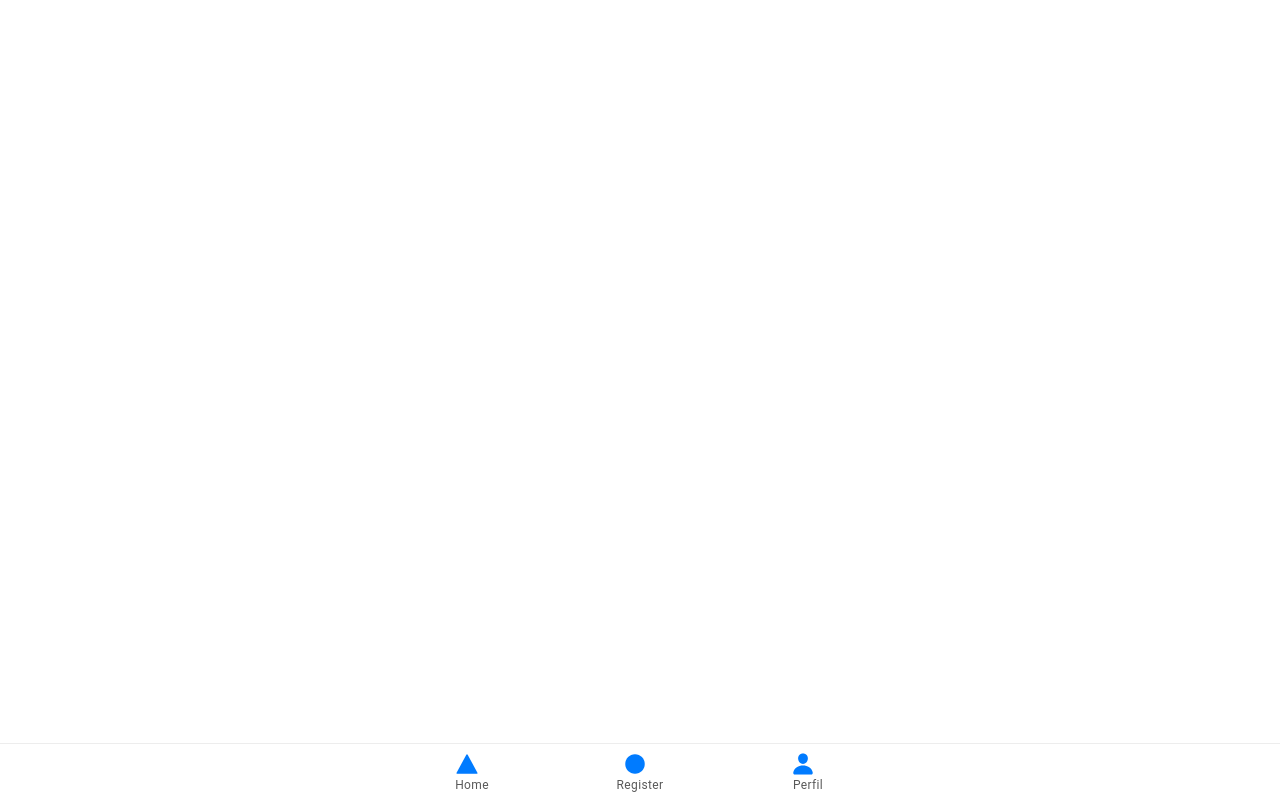
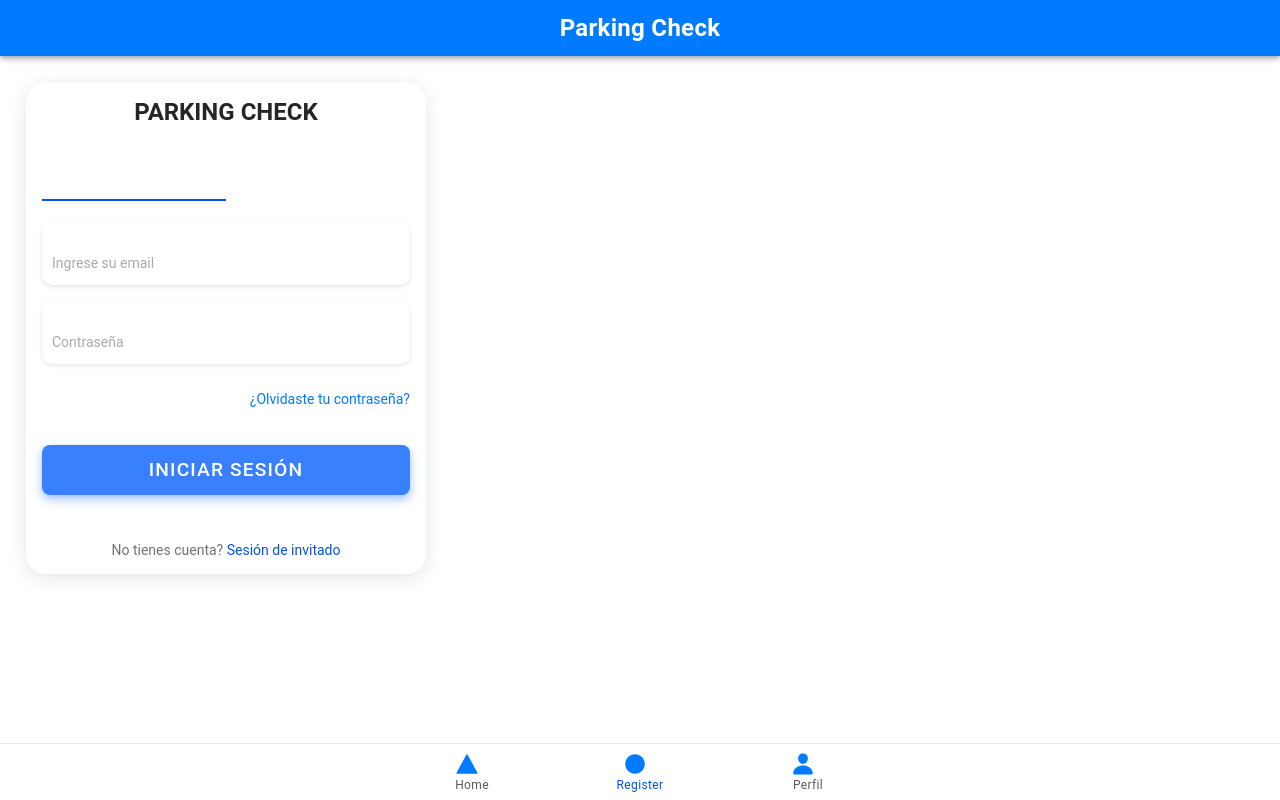
Before and after one commit to ffuentealba19/TDI4_G7, a React (Vite) app in the folder Parking Check/: page /login in a window 1280 px wide. Built offline with nearby package versions, Linux system fonts and the light colour scheme.

Commit message:
Report problem and bug
se agrego la pagina report problem y se soluciono un bug con el login

```diff
--- a/Parking Check/package.json
+++ b/Parking Check/package.json
@@ -43,7 +43,7 @@
     "jsdom": "^22.1.0",
     "terser": "^5.4.0",
     "typescript": "^5.1.6",
-    "vite": "~5.2.0",
+    "vite": "5.2.13",
     "vitest": "^0.34.6"
   },
   "description": "An Ionic project"
--- a/Parking Check/src/App.tsx
+++ b/Parking Check/src/App.tsx
@@ -28,6 +28,7 @@ import Profile from './pages/profile';
 import LoginRegister from './pages/LoginRegister/LoginRegister';
 import Invited from './pages/invited/invited';
 import Home from './pages/Home';
+import ReportProblem from './pages/ReportProblem';
 
 /* Core CSS required for Ionic components to work properly */
 import '@ionic/react/css/core.css';
@@ -70,7 +71,7 @@ const App: React.FC = () => (
               <IonIcon icon={person} slot="start" />
               <IonLabel>Mi Perfil</IonLabel>
             </IonItem>
-            <IonItem routerLink="/tab2">
+            <IonItem routerLink="/report-problem">
               <IonIcon icon={alertCircleOutline} slot="start" />
               <IonLabel>Reportar un problema</IonLabel>
             </IonItem>
@@ -98,13 +99,14 @@ const App: React.FC = () => (
             <Route path="/profile">
               <Profile />
             </Route>
-            <Route exact path="/login">
-              <Redirect to="/login" />
-            </Route>
             <Route path ="/home">
               <Home />
             </Route>
+            <Route path="/report-problem">
+            <ReportProblem />
+          </Route>
           </IonRouterOutlet>
+
 
           <IonTabBar slot="bottom">
             <IonTabButton tab="home" href="/home">
@@ -112,7 +114,7 @@ const App: React.FC = () => (
               <IonLabel>Home</IonLabel>
             </IonTabButton>
 
-            <IonTabButton tab="SignUp" href="/SignUp">
+            <IonTabButton tab="Login" href="/login">
               <IonIcon aria-hidden="true" icon={ellipse} />
               <IonLabel>Register</IonLabel>
             </IonTabButton>
--- /dev/null
+++ b/Parking Check/src/pages/ReportProblem.css
@@ -0,0 +1,63 @@
+/* Estilos para la página de Reportar un Problema */
+
+/* Ajusta el padding y la alineación general */
+.ion-padding {
+  display: flex;
+  flex-direction: column;
+  justify-content: center;
+  align-items: center;
+  min-height: 100vh;
+  background-color: #f5f5f5;
+}
+
+/* Estilos para los elementos del formulario */
+ion-item {
+  width: 100%;
+  max-width: 500px;
+  margin-bottom: 15px;
+}
+
+/* Input y Textarea personalizados */
+ion-input,
+ion-textarea {
+  --background: #fff;
+  --border-radius: 8px;
+  --padding-start: 16px;
+  box-shadow: 0 2px 4px rgba(0, 0, 0, 0.1);
+}
+
+/* Título centrado y estilizado */
+ion-title {
+  text-align: center;
+  font-size: 1.5rem;
+  font-weight: bold;
+}
+
+/* Botón personalizado */
+ion-button {
+  width: 100%;
+  max-width: 500px;
+  height: 50px;
+  --border-radius: 8px;
+  --background: #3880ff;
+  font-size: 1.2rem;
+  --box-shadow: 0 4px 10px rgba(56, 128, 255, 0.5);
+}
+
+ion-button:hover {
+  --background: #3171e0;
+}
+
+ion-button:active {
+  --box-shadow: 0 2px 5px rgba(56, 128, 255, 0.3);
+}
+
+/* Margen superior para el botón */
+.ion-margin-top {
+  margin-top: 20px;
+}
+
+/* Espaciado general del contenido */
+ion-content {
+  padding: 20px;
+}
--- /dev/null
+++ b/Parking Check/src/pages/ReportProblem.tsx
@@ -0,0 +1,73 @@
+import React, { useState } from 'react';
+import {
+  IonPage,
+  IonHeader,
+  IonToolbar,
+  IonTitle,
+  IonContent,
+  IonTextarea,
+  IonItem,
+  IonLabel,
+  IonButton,
+  IonInput,
+  IonLoading
+} from '@ionic/react';
+import './ReportProblem.css';
+
+const ReportProblem: React.FC = () => {
+  const [problem, setProblem] = useState('');
+  const [email, setEmail] = useState('');
+  const [loading, setLoading] = useState(false);
+
+  const handleSubmit = () => {
+    setLoading(true);
+
+    // Aquí puedes añadir la lógica para enviar el reporte a un servidor o guardarlo localmente
+    setTimeout(() => {
+      setLoading(false);
+      alert('¡Problema reportado exitosamente!');
+    }, 1500);
+  };
+
+  return (
+    <IonPage>
+      <IonHeader>
+        <IonToolbar color="primary">
+          <IonTitle>Reportar un Problema</IonTitle>
+        </IonToolbar>
+      </IonHeader>
+
+      <IonContent className="ion-padding">
+        <IonItem>
+          <IonLabel position="floating">Correo Electrónico</IonLabel>
+          <IonInput
+            type="email"
+            value={email}
+            onIonChange={(e) => setEmail(e.detail.value!)}
+            required
+          />
+        </IonItem>
+
+        <IonItem className="ion-margin-top">
+          <IonLabel position="stacked">Describe el problema</IonLabel>
+          <IonTextarea
+            value={problem}
+            onIonChange={(e) => setProblem(e.detail.value!)}
+            rows={6}
+            placeholder="Describe el problema que estás experimentando..."
+            required
+          />
+        </IonItem>
+
+        <IonButton expand="block" onClick={handleSubmit} className="ion-margin-top">
+          Enviar Reporte
+        </IonButton>
+
+        {/* Loading spinner */}
+        <IonLoading isOpen={loading} message="Enviando reporte..." />
+      </IonContent>
+    </IonPage>
+  );
+};
+
+export default ReportProblem;
```
Also changed, not shown: 1 other file (tests, documents, lock files or other folders).
